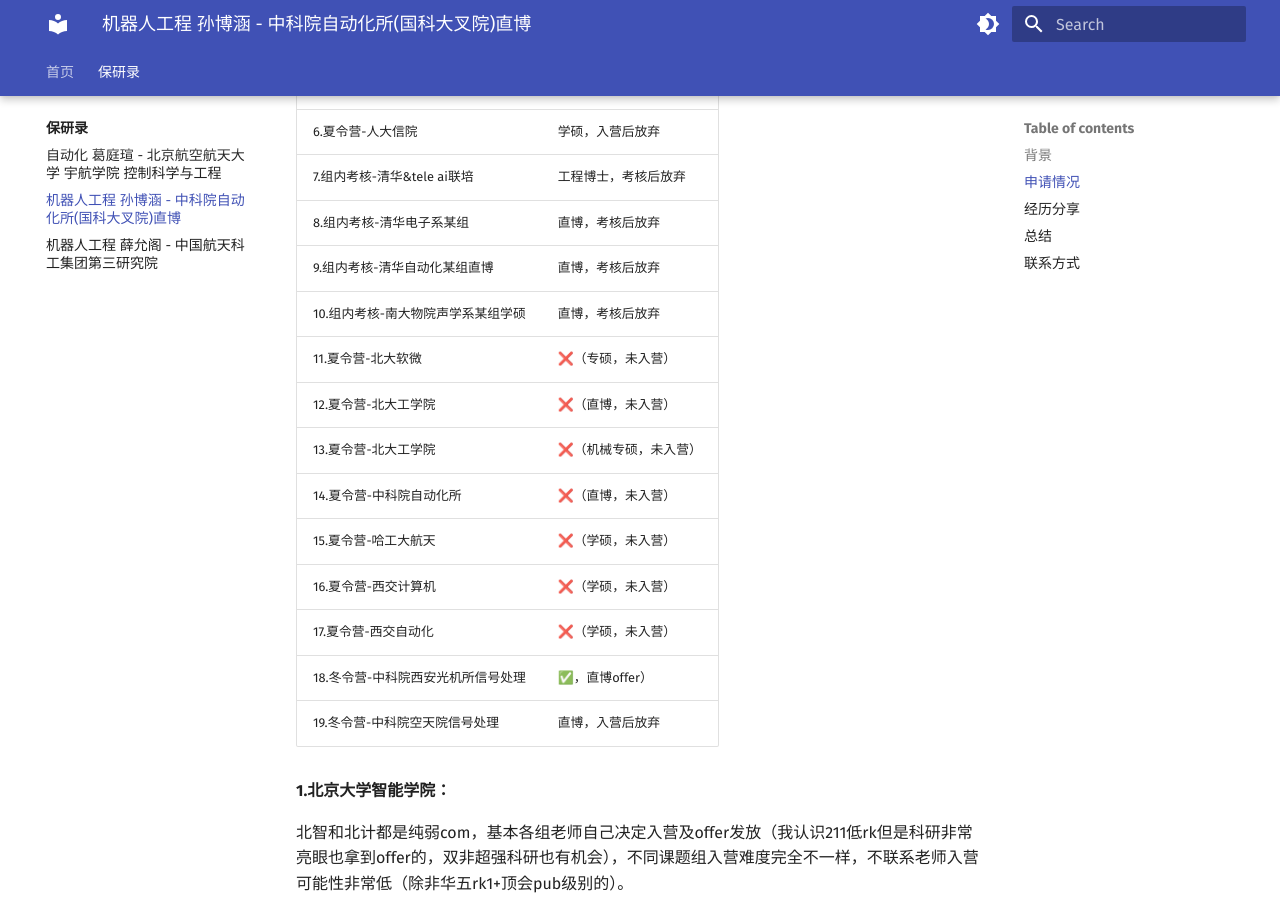
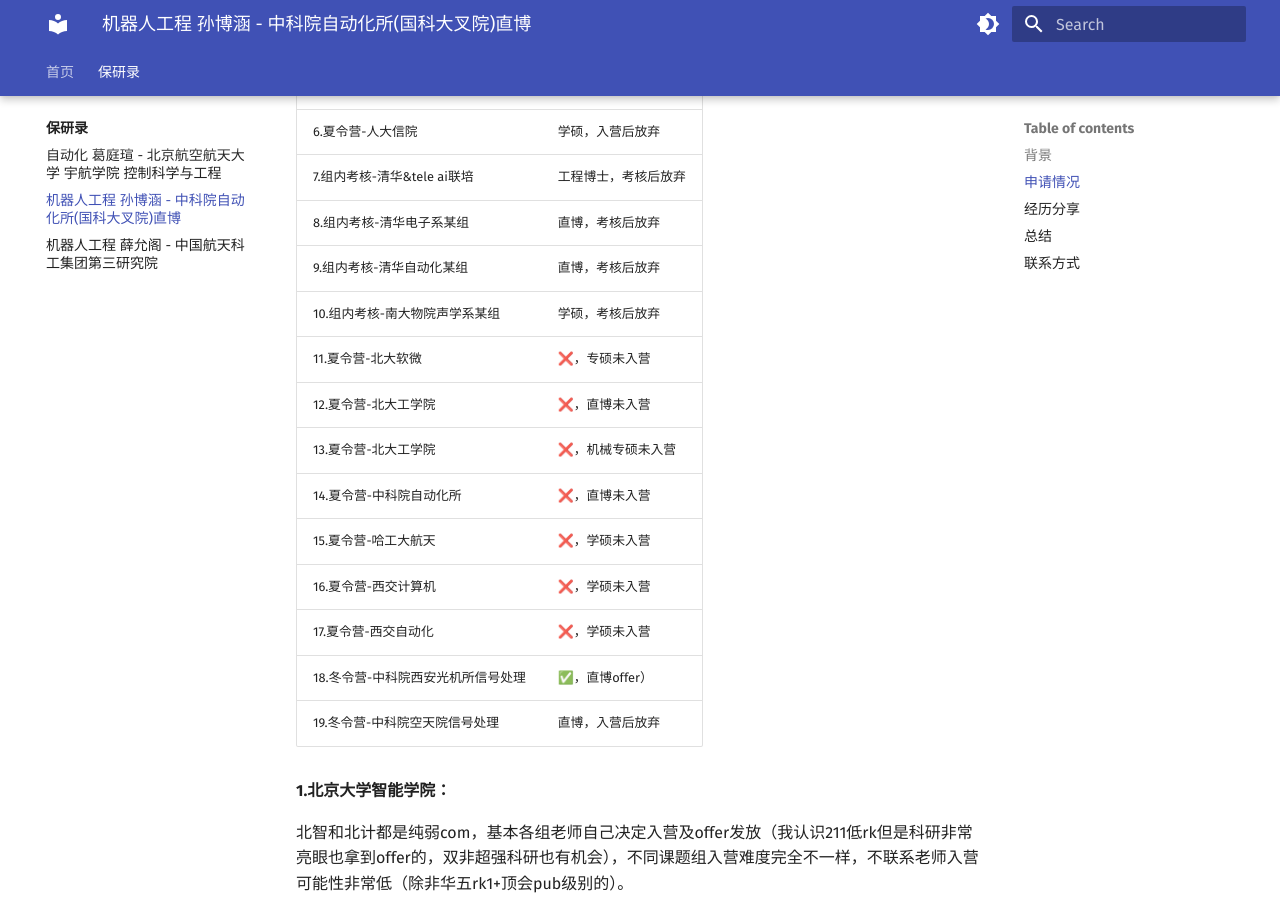
Before and after one commit to heu4-baoyan/heu4-baoyan, an MkDocs documentation site: the page built from docs/baoyan/CompSci/2026/cases/bohansun.md, in a window 1280 px wide and 900 px high, scrolled down 1642 px. Built offline with MkDocs 1.6.1 and Material for MkDocs 9.7.7, drawn with Linux system fonts in a browser that asks for light colours.

Commit message:
feat: 增加冬玉

```diff
--- a/docs/baoyan/CompSci/2026/cases/bohansun.md
+++ b/docs/baoyan/CompSci/2026/cases/bohansun.md
@@ -54,15 +54,15 @@
 | 6.夏令营-人大信院| 学硕，入营后放弃 |
 | 7.组内考核-清华&tele ai联培 | 工程博士，考核后放弃 |
 | 8.组内考核-清华电子系某组 | 直博，考核后放弃 |
-| 9.组内考核-清华自动化某组直博 | 直博，考核后放弃 |
-| 10.组内考核-南大物院声学系某组学硕 |直博，考核后放弃 |
-| 11.夏令营-北大软微 |❌（专硕，未入营）|
-| 12.夏令营-北大工学院| ❌（直博，未入营）|
-| 13.夏令营-北大工学院 | ❌（机械专硕，未入营）|
-| 14.夏令营-中科院自动化所 | ❌（直博，未入营）|
-| 15.夏令营-哈工大航天 | ❌（学硕，未入营）|
-| 16.夏令营-西交计算机 | ❌（学硕，未入营）|
-| 17.夏令营-西交自动化 | ❌（学硕，未入营）|
+| 9.组内考核-清华自动化某组 | 直博，考核后放弃 |
+| 10.组内考核-南大物院声学系某组 |学硕，考核后放弃 |
+| 11.夏令营-北大软微 |❌，专硕未入营|
+| 12.夏令营-北大工学院| ❌，直博未入营|
+| 13.夏令营-北大工学院 | ❌，机械专硕未入营|
+| 14.夏令营-中科院自动化所 | ❌，直博未入营|
+| 15.夏令营-哈工大航天 | ❌，学硕未入营|
+| 16.夏令营-西交计算机 | ❌，学硕未入营|
+| 17.夏令营-西交自动化 | ❌，学硕未入营|
 | 18.冬令营-中科院西安光机所信号处理  | ✅，直博offer） |
 | 19.冬令营-中科院空天院信号处理 | 直博，入营后放弃|
 
```
Also changed, not shown: docs/baoyan/CompSci/2026/cases/dongyu.md (added, +82 -0 lines), docs/baoyan/CompSci/2026/cases/tingxuange.md (+2 -2 lines), step.md (added, +20 -0 lines), site/baoyan/CompSci/2026/cases/bohansun/index.html, site/baoyan/CompSci/2026/cases/tingxuange/index.html, site/baoyan/CompSci/2026/cases/yungexue/index.html, site/search/search_index.json.
